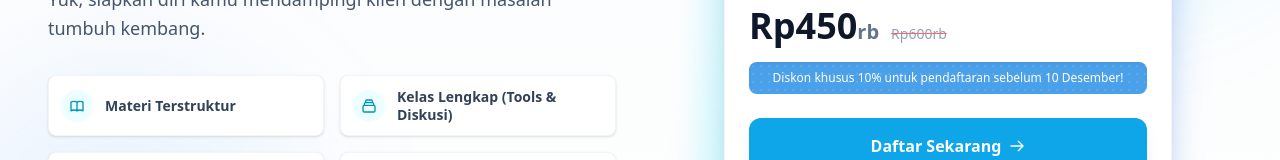
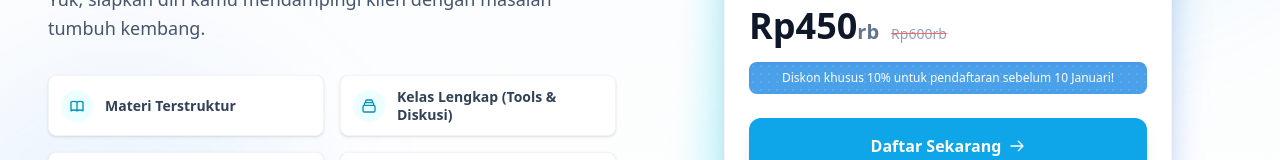
Before and after one commit to websitepraktiqu/marketing, a Next.js app: page / in a window 1280 px wide. Shown: the part 506-666 px from the top of the page. Built offline with nearby package versions, Linux system fonts and the light colour scheme.

Commit message:
feat: add HeroSection component with course details and pricing card

```diff
--- a/components/HeroSection.tsx
+++ b/components/HeroSection.tsx
@@ -148,7 +148,7 @@ export default function HeroSection() {
                                     <div className="mt-4 bg-[#4ba0ea] rounded-lg p-2 text-center shadow-inner relative overflow-hidden">
                                         <div className="absolute inset-0 opacity-10" style={{ backgroundImage: 'radial-gradient(circle, #fff 1px, transparent 1px)', backgroundSize: '8px 8px' }}></div>
                                         <p className="text-white text-xs font-medium relative z-10">
-                                            Diskon khusus 10% untuk pendaftaran sebelum 10 Desember!
+                                            Diskon khusus 10% untuk pendaftaran sebelum 10 Januari!
                                         </p>
                                     </div>
                                 </div>
```
